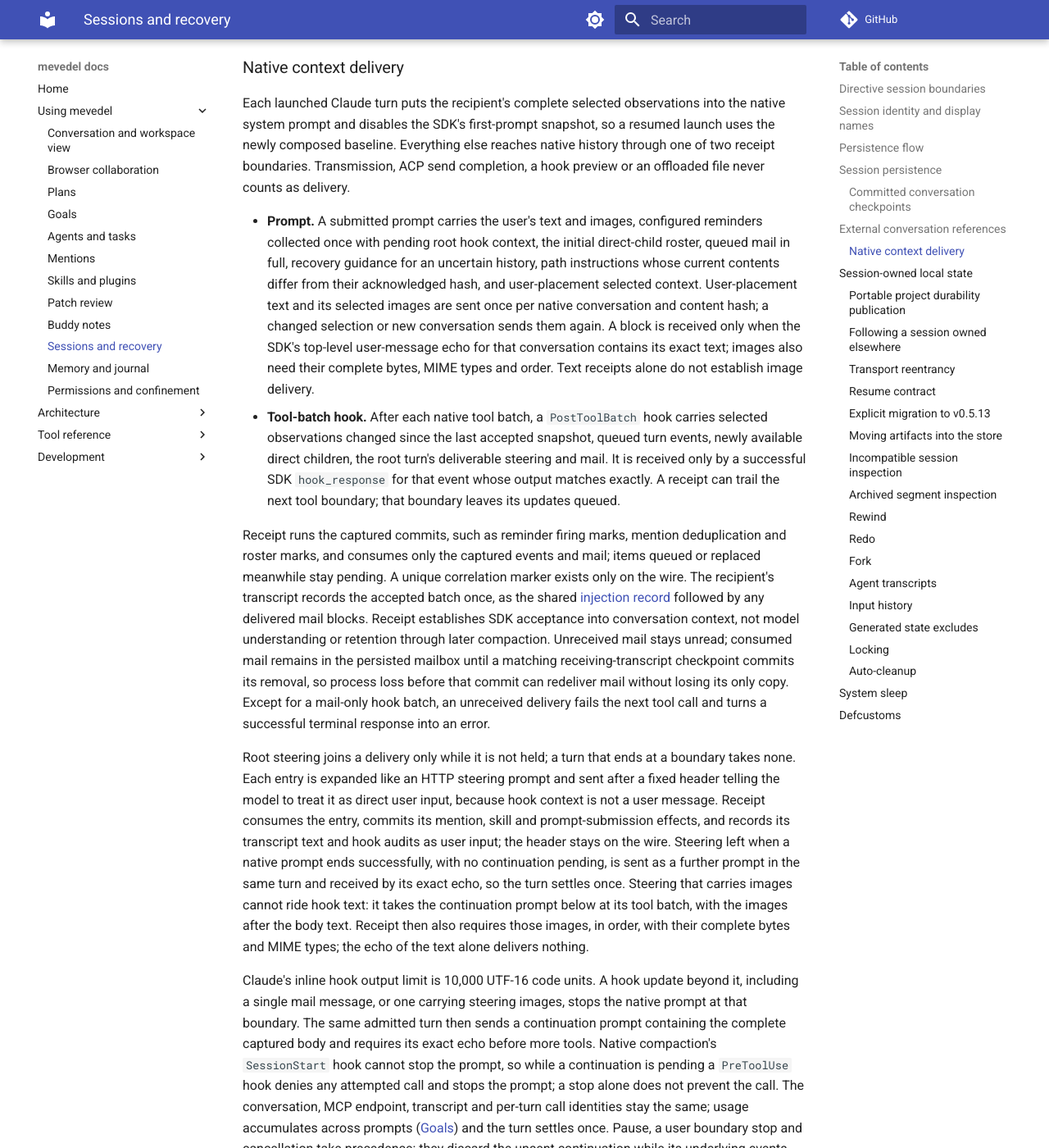
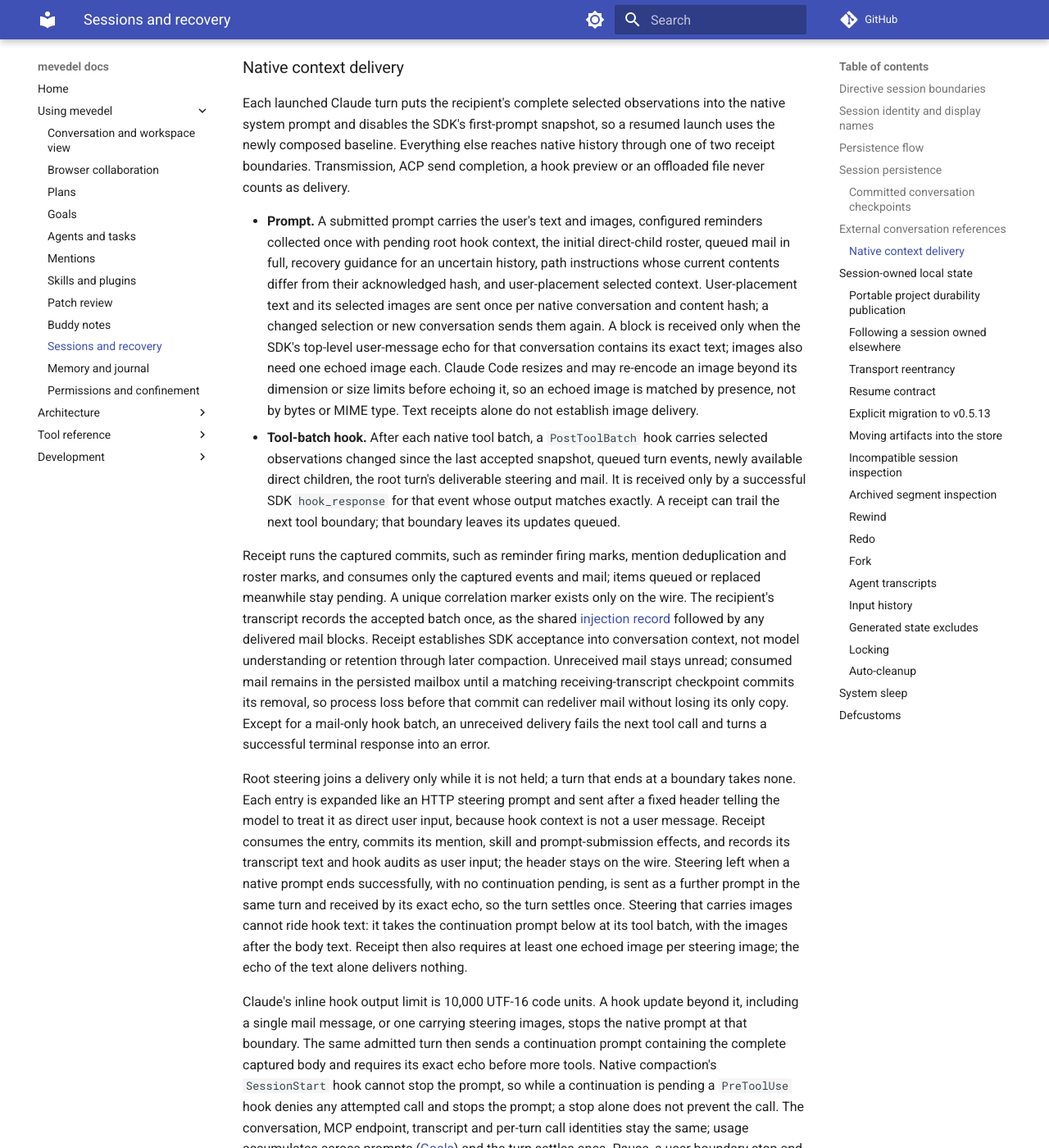
Before and after one commit to FrauH0lle/mevedel, an MkDocs documentation site: the page built from docs/sessions.md, in a window 1280 px wide and 1400 px high, scrolled down 14979 px. Shown: the whole window at 82% size. Built offline with MkDocs 1.6.1 and Material for MkDocs 9.7.7, drawn with Linux system fonts in a browser that asks for light colours; comment, search, counter and statistics services are not loaded.

Commit message:
fix(claude): Accept image receipts Claude Code resized
A prompt with a large screenshot failed its first tool call with
"Claude did not acknowledge required context before continuing".
Prompt receipt required each echoed image's exact base64 bytes and
MIME type, but Claude Code resizes images beyond its dimension or size
limits and may re-encode them as JPEG before echoing.  The stored native
transcript showed a 2556-pixel PNG echoed at 2000 pixels with different
bytes, so the receipt could never match and the input stayed pending.

Receipt now requires the exact text and one echoed base64 image per
submitted image, or at least the pending images for a continuation
prompt.  The exact text still identifies the echo; an echo without its
images still delivers nothing.  The ACP fixture's byte-mismatch mode is
replaced by a resized echo that must succeed and an image-less echo
that must fail.

```diff
--- a/docs/sessions.md
+++ b/docs/sessions.md
@@ -688,8 +688,10 @@ completion, a hook preview or an offloaded file never counts as delivery.
   and its selected images are sent once per native conversation and content
   hash; a changed selection or new conversation sends them again. A block is
   received only when the SDK's top-level user-message echo for that
-  conversation contains its exact text; images also need their complete bytes,
-  MIME types and order. Text receipts alone do not establish image delivery.
+  conversation contains its exact text; images also need one echoed image each.
+  Claude Code resizes and may re-encode an image beyond its dimension or size
+  limits before echoing it, so an echoed image is matched by presence, not by
+  bytes or MIME type. Text receipts alone do not establish image delivery.
 - **Tool-batch hook.** After each native tool batch, a `PostToolBatch` hook
   carries selected observations changed since the last accepted snapshot,
   queued turn events, newly available direct children, the root turn's
@@ -721,8 +723,8 @@ when a native prompt ends successfully, with no continuation pending, is sent as
 a further prompt in the same turn and received by its exact echo, so the turn
 settles once. Steering that carries images cannot ride hook text: it takes the
 continuation prompt below at its tool batch, with the images after the body
-text. Receipt then also requires those images, in order, with their complete
-bytes and MIME types; the echo of the text alone delivers nothing.
+text. Receipt then also requires at least one echoed image per steering image;
+the echo of the text alone delivers nothing.
 
 Claude's inline hook output limit is 10,000 UTF-16 code units. A hook update
 beyond it, including a single mail message, or one carrying steering images,
```
Also changed, not shown: 4 other files.
